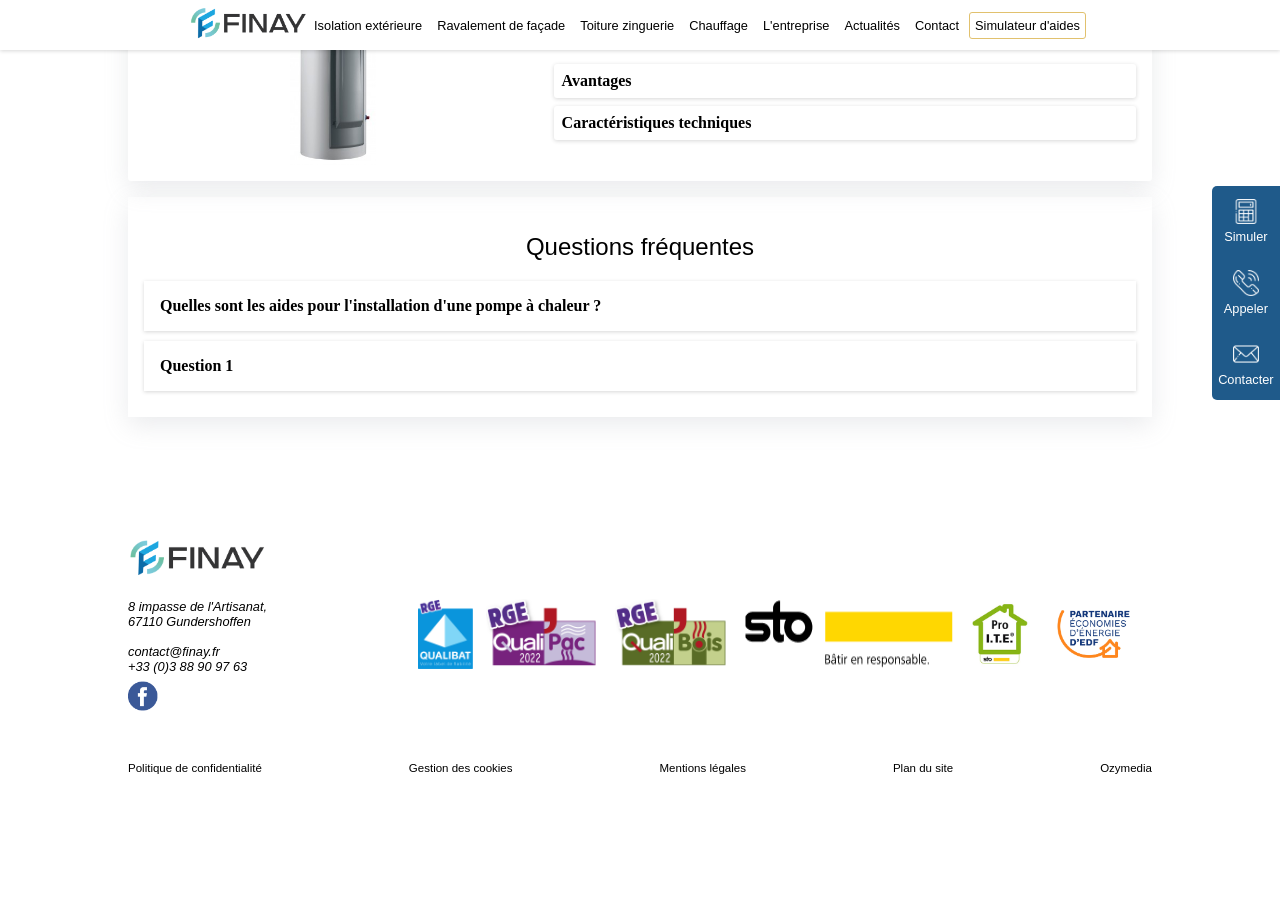
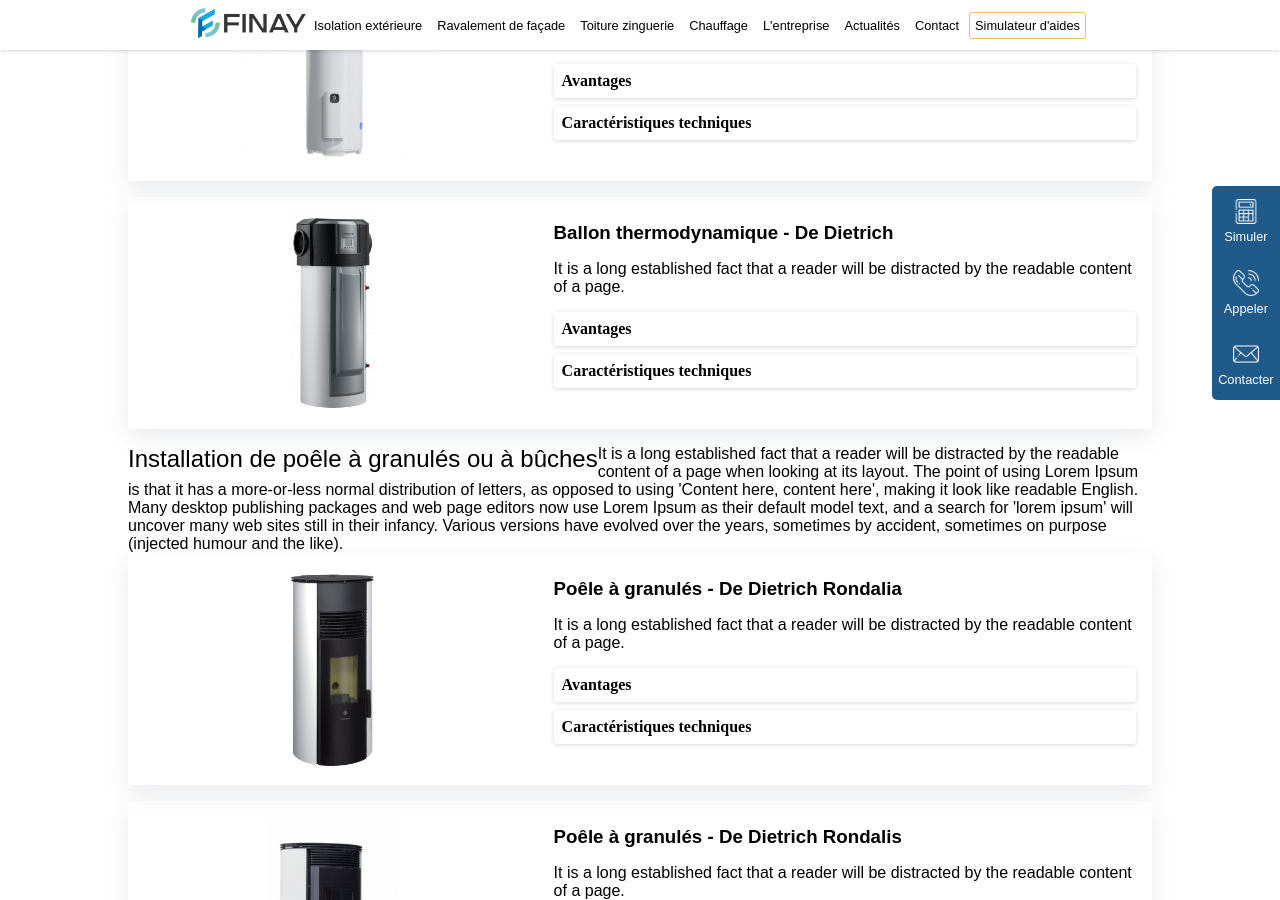
Before and after one commit to ozymedia/finay, a Jekyll site: the page built from chauffage-2.html, in a window 1280 px wide and 900 px high, scrolled down 2131 px. Built offline with Jekyll 4.4.1, drawn with Linux system fonts in a browser that asks for light colours; some web fonts are replaced; a script that is not in the unit is left out; before the commit the page ends 2955 px from its top, so only the background shows below that; some of the changed text lies outside the part shown.

Commit message:
add photos

```diff
--- a/chauffage-2.html
+++ b/chauffage-2.html
@@ -14,7 +14,7 @@
             <a href="#ballons">
                 <li>Ballon thermodynamique</li>
             </a>
-            <a href="#">
+            <a href="#poeles">
                 <li>Poêle à granulés et à bûches</li>
             </a>
             <a href="#aides">
@@ -93,6 +93,27 @@
             </div>
         </div>
 
+        <div class="chauffage-item box-shadow">
+            <div class="chauffage-text">
+                <h3 class="chauffage-titre">Pompe à chaleur - Daikin Altherma</h3>
+                <p>
+                It is a long established fact that a reader will be distracted by the readable content of a page.
+                </p>
+                <details class="box-shadow light">
+                    <summary><h4>Avantages<h4></summary>
+                    <p>Something small enough to escape casual notice.</p>
+                </details>
+                <details class="box-shadow light">
+                    <summary><h4>Caractéristiques techniques</h4></summary>
+                    <div><p>njdbfjbsm</p></div>
+                </details>
+
+            </div>
+            <div class="chauffage-photo">
+                <img src="/assets/images/chauffage/pompe-chaleur-daikin-altherma.png" alt="">
+            </div>
+        </div>
+
     </div>
 
     <div id="ballons">
@@ -167,6 +188,78 @@
 
     </div>
 
+    <div id="poeles">
+        <div class="chauffage-presentation">
+            <h2>Installation de poêle à granulés ou à bûches</h2>
+            <p>It is a long established fact that a reader will be distracted by the readable content of a page when looking at its layout. The point of using Lorem Ipsum is that it has a more-or-less normal distribution of letters, as opposed to using 'Content here, content here', making it look like readable English. Many desktop publishing packages and web page editors now use Lorem Ipsum as their default model text, and a search for 'lorem ipsum' will uncover many web sites still in their infancy. Various versions have evolved over the years, sometimes by accident, sometimes on purpose (injected humour and the like).</p>
+        </div>
+        <div class="chauffage-item box-shadow">
+            <div class="chauffage-text">
+                <h3 class="chauffage-titre">Poêle à granulés - De Dietrich Rondalia</h3>
+                <p>
+                It is a long established fact that a reader will be distracted by the readable content of a page.
+                </p>
+                <details class="box-shadow light">
+                    <summary><h4>Avantages<h4></summary>
+                    <p>Something small enough to escape casual notice.</p>
+                </details>
+                <details class="box-shadow light">
+                    <summary><h4>Caractéristiques techniques</h4></summary>
+                    <div><p>njdbfjbsm</p></div>
+                </details>
+
+            </div>
+            <div class="chauffage-photo">
+                <img src="/assets/images/chauffage/de-dietrich-poele-granules-rondalia.jpeg" alt="">
+            </div>
+        </div>
+
+        <div class="chauffage-item box-shadow">
+            <div class="chauffage-text">
+                <h3 class="chauffage-titre">Poêle à granulés - De Dietrich Rondalis</h3>
+                <p>
+                It is a long established fact that a reader will be distracted by the readable content of a page.
+                </p>
+                <details class="box-shadow light">
+                    <summary><h4>Avantages<h4></summary>
+                    <p>Something small enough to escape casual notice.</p>
+                </details>
+                <details class="box-shadow light">
+                    <summary><h4>Caractéristiques techniques</h4></summary>
+                    <div><p>njdbfjbsm</p></div>
+                </details>
+
+            </div>
+            <div class="chauffage-photo">
+                <img src="/assets/images/chauffage/de-dietrich-poele-granules-rondalis.jpeg" alt="">
+            </div>
+        </div>
+
+        <div class="chauffage-item box-shadow">
+            <div class="chauffage-text">
+                <h3 class="chauffage-titre">Poêle à bois - De Dietrich Ebenis 2</h3>
+                <p>
+                It is a long established fact that a reader will be distracted by the readable content of a page.
+                </p>
+                <details class="box-shadow light">
+                    <summary><h4>Avantages<h4></summary>
+                    <p>Something small enough to escape casual notice.</p>
+                </details>
+                <details class="box-shadow light">
+                    <summary><h4>Caractéristiques techniques</h4></summary>
+                    <div><p>njdbfjbsm</p></div>
+                </details>
+
+            </div>
+            <div class="chauffage-photo">
+                <img src="/assets/images/chauffage/poele-bois-de-dietrich-ebenis-2.jpeg" alt="">
+            </div>
+        </div>
+
+
+
+    </div>
+
 
 
 
```
Also changed, not shown: assets/images/chauffage/de-dietrich-poele-granules-rondalia.jpeg (added), assets/images/chauffage/de-dietrich-poele-granules-rondalis.jpeg (added), assets/images/chauffage/poele-bois-de-dietrich-ebenis-2.jpeg (added), assets/images/chauffage/pompe-chaleur-daikin-altherma.png (added).
